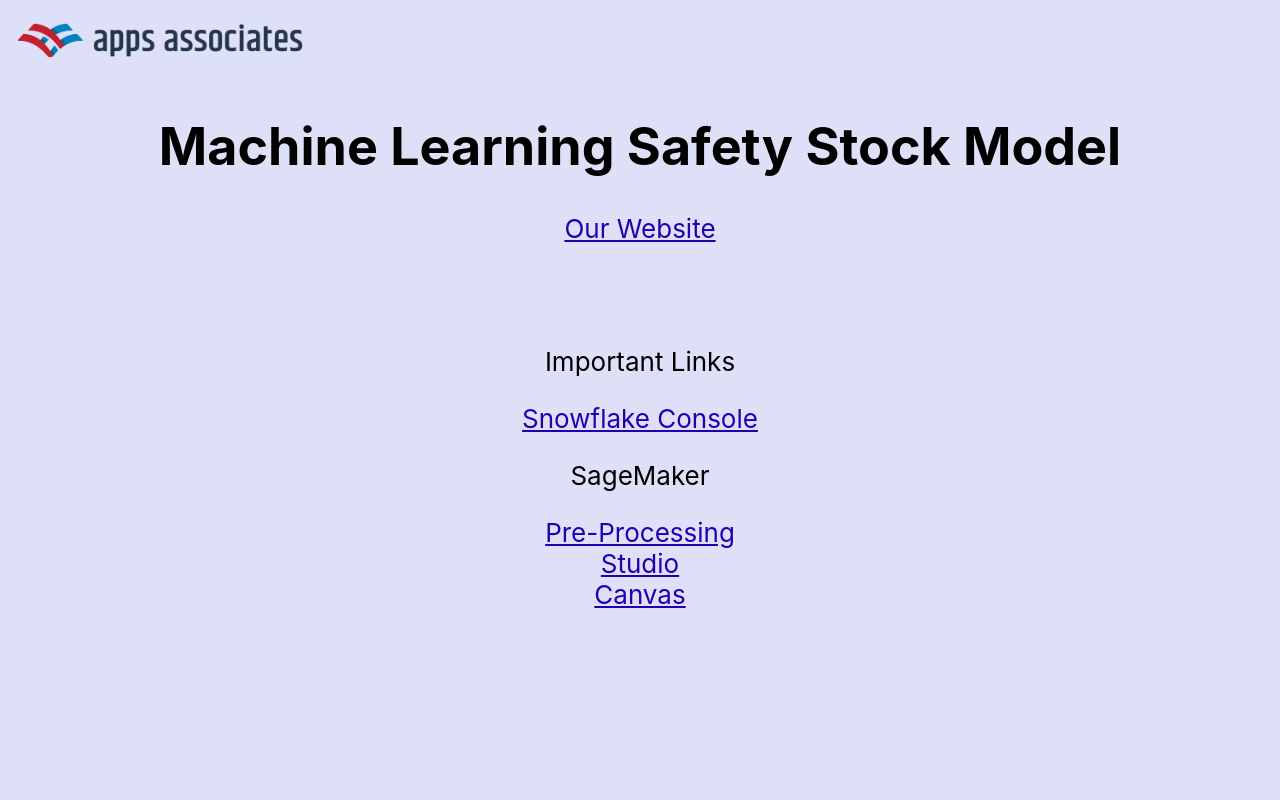
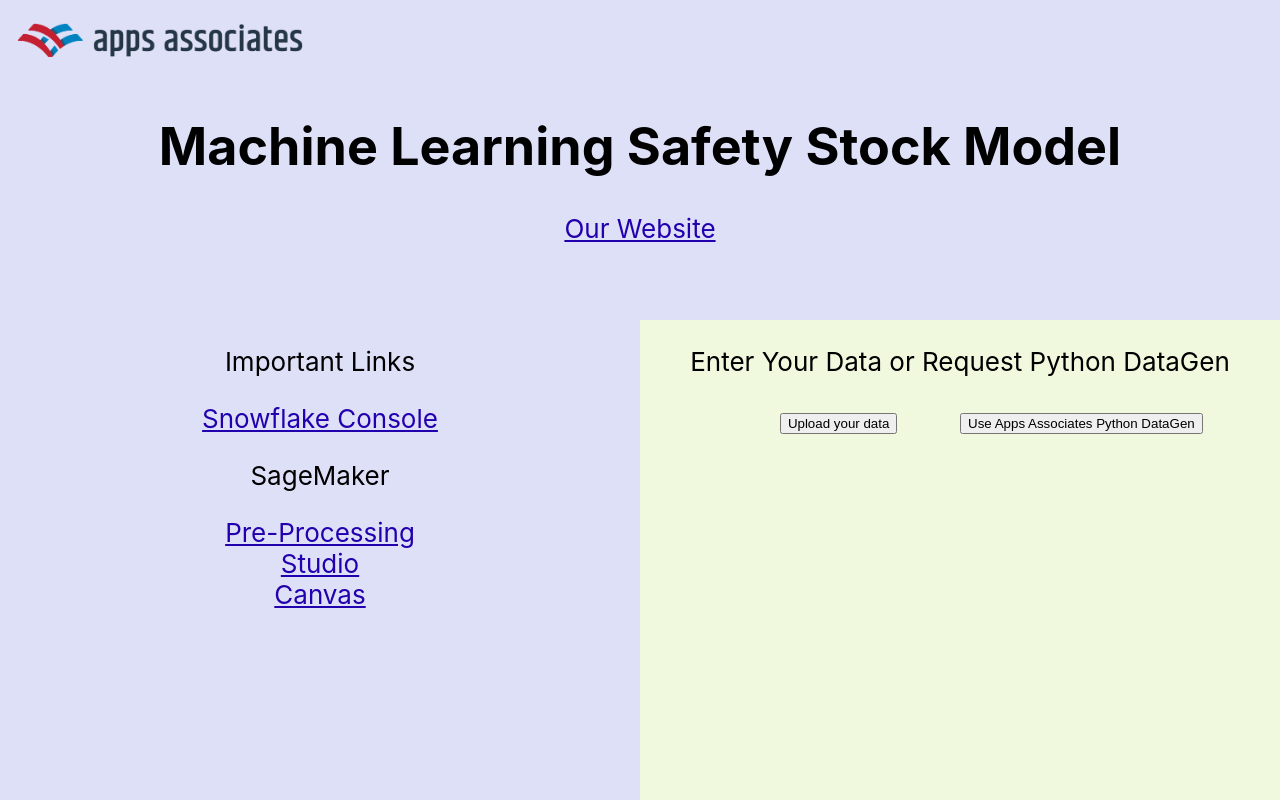
Before and after one commit to colinmartin01/ml_launch_page, a React (Create React App) app: page / in a window 1280 px wide. Shown: the top 800 px of the page. Built offline with nearby package versions, Linux system fonts and the light colour scheme.

Commit message:
Split app body into two columns and added buttons

```diff
--- a/src/App.css
+++ b/src/App.css
@@ -14,6 +14,23 @@
   }
 }
 */
+
+.splitScreen {
+  height: 100vh;
+  display: grid;
+  grid-template-columns: 1fr 1fr;
+  grid-template-rows: 1fr;
+}
+
+.topPane {
+  grid-column: 1;
+  grid-row: 1;
+}
+
+.bottomPane {
+  grid-column: 2;
+  grid-row: 1;
+}
 
 .Logo-header {
   background-color: #dee0f8;
@@ -32,8 +49,18 @@
   color: rgb(0, 0, 0);
 }
 
-.App-body {
+.App-body-links {
   background-color: #dee0f8;
+  min-height: 70vh;
+  display: flex;
+  flex-direction: column;
+  align-items: center;
+  font-size: calc(10px + 2vmin);
+  color: rgb(0, 0, 0);
+}
+
+.App-body-s3 {
+  background-color: #f0f8de;
   min-height: 70vh;
   display: flex;
   flex-direction: column;
--- a/src/App.js
+++ b/src/App.js
@@ -1,15 +1,17 @@
 //import logo from './logo.svg';
 import apps_logo from './apps_logo.png';
 import './App.css';
+import useState from "react";
+
 
 function App() {
+
   return (
     <div className="App">
 
       <header className="Logo-header">
         <img src={apps_logo} className="App-logo" alt="logo" />
       </header>
-
       <header className="App-header">
         <h1>
           Machine Learning Safety Stock Model
@@ -24,7 +26,10 @@
         </a>
       </header>
 
-      <body className="App-body">
+      <div className="splitScreen">
+
+        <div className="topPane">
+          <body className="App-body-links">
             <p>
               Important Links
             </p>
@@ -64,6 +69,29 @@
               Canvas
             </a>
           </body>
+        </div>
+
+        <div className="bottomPane">
+          <body className="App-body-s3">
+            <p>
+              Enter Your Data or Request Python DataGen
+            </p>
+            <div className="splitScreen">
+              <div className="topPane">
+                <button>
+                  Upload your data
+                </button>
+              </div>
+              <div className="bottomPane">
+                <button>
+                  Use Apps Associates Python DataGen
+                </button>
+              </div>
+            </div>
+          </body>
+        </div>
+
+      </div>
 
     </div>
   );
```
Lines whose indentation alone changed are shown as unchanged.
